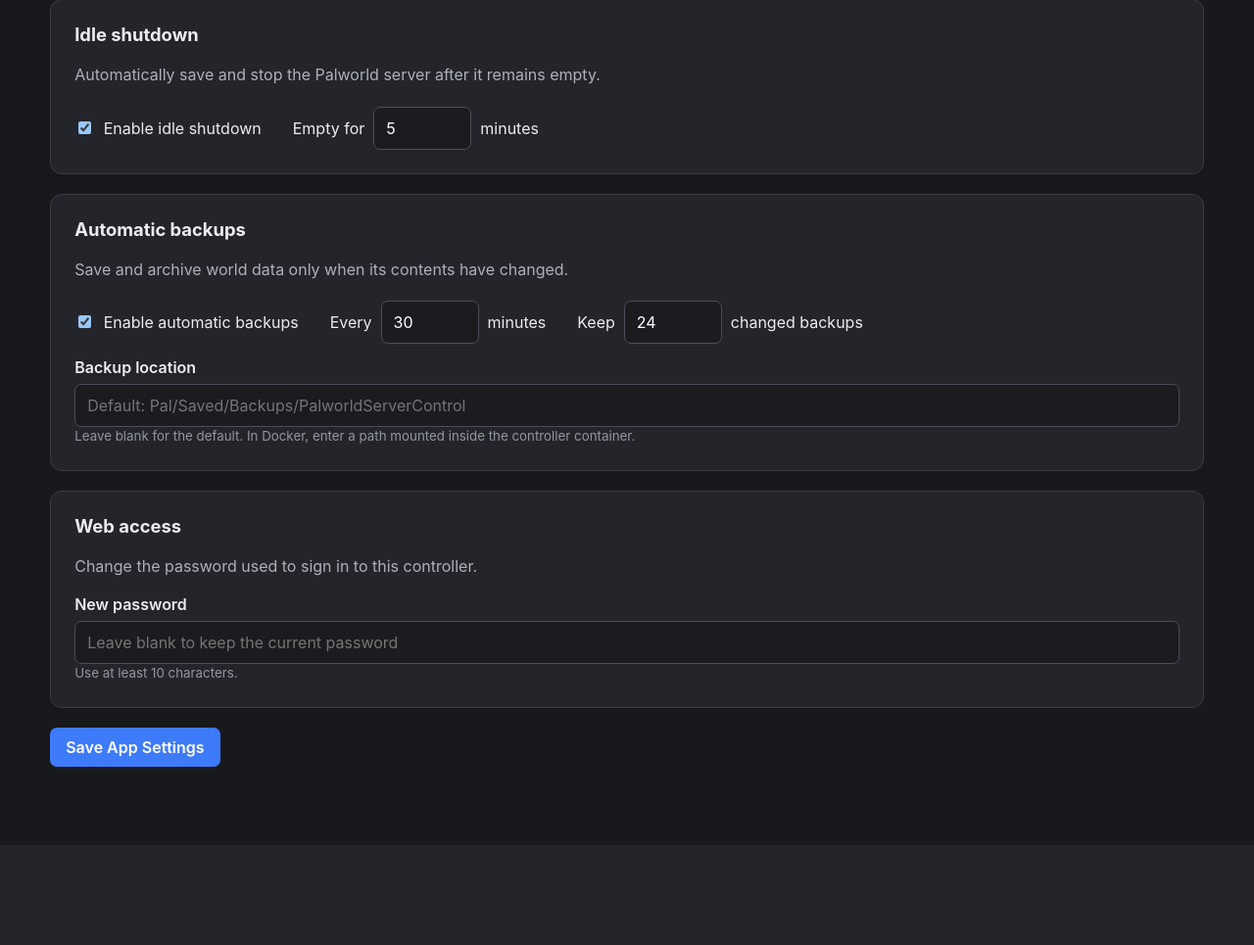
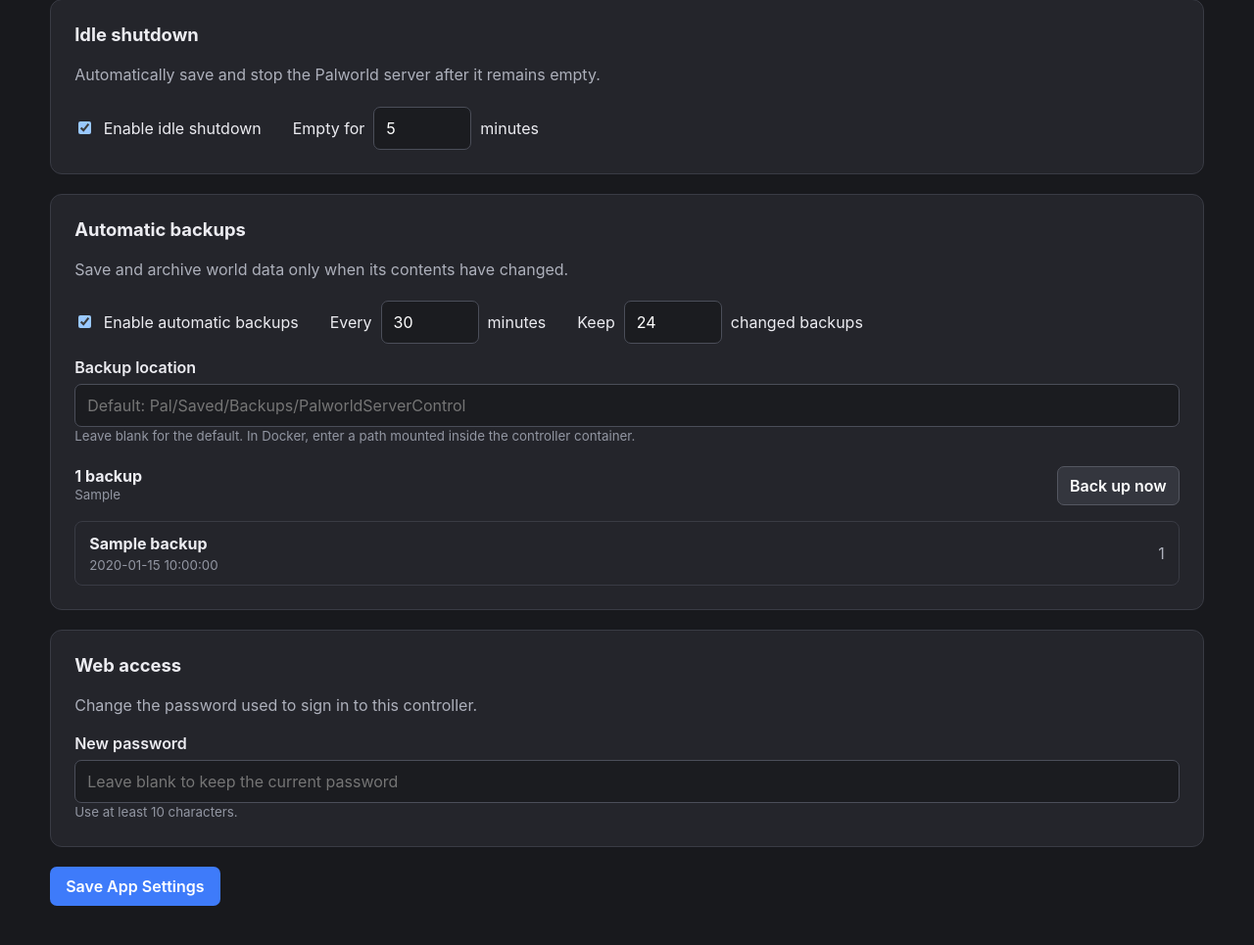
Before and after one commit to boubonming/palworld-server-control, a Python web app: template src/controller/web/templates/app_settings.html in a window 1280 px wide. Shown: the part 217-1182 px from the top of the page at 98% size. Before the commit the page ends 1080 px from the top, so only its background shows below. Run offline with Jinja, Linux system fonts and the light colour scheme; the template is opened without the code that fills it: most values are stand-ins (such as "Sample title", 1, 10 or a date in 2020).

Commit message:
add manual backup option

```diff
--- a/src/controller/web/static/app.css
+++ b/src/controller/web/static/app.css
@@ -262,6 +262,14 @@ fieldset { border: 1px solid #444750; border-radius: 8px; margin-bottom: 20px; }
 button.compact { margin: 0; padding: 9px 12px; }
 .backup-changes { display: grid; gap: 12px; }
 .backup-change { display: grid; grid-template-columns: minmax(180px, .7fr) 1fr 1fr; gap: 14px; border-bottom: 1px solid #393b44; padding-bottom: 12px; overflow-wrap: anywhere; }
+.backup-summary { display: flex; justify-content: space-between; align-items: center; gap: 18px; margin-top: 20px; }
+.backup-summary strong, .backup-entry strong, .backup-entry small { display: block; }
+.backup-list { margin-top: 16px; border: 1px solid #393b44; border-radius: 8px; overflow: hidden; }
+.backup-entry { display: flex; justify-content: space-between; align-items: center; gap: 18px; padding: 12px 14px; overflow-wrap: anywhere; }
+.backup-entry + .backup-entry { border-top: 1px solid #393b44; }
+.backup-entry small { margin-top: 4px; color: #9296a2; }
+.backup-entry > span:last-child { flex: 0 0 auto; color: #adb0bb; }
+.compact-empty-state { margin-top: 16px; padding: 16px; color: #9296a2; }
 .sticky-actions { position: sticky; bottom: 18px; text-align: right; }
 .top-space { margin-top: 20px; }
 @media (max-width: 760px) {
@@ -271,6 +279,7 @@ button.compact { margin: 0; padding: 9px 12px; }
   .grid.two, .settings-grid { grid-template-columns: 1fr; }
   .settings-toolbar, .channel-card, .backup-change { grid-template-columns: 1fr; }
   .settings-secondary-actions, .section-heading { align-items: stretch; flex-direction: column; }
+  .backup-summary, .backup-entry { align-items: stretch; flex-direction: column; }
   .settings-workspace { grid-template-columns: 1fr; }
   .settings-category-nav {
     position: static;
--- a/src/controller/web/templates/app_settings.html
+++ b/src/controller/web/templates/app_settings.html
@@ -39,6 +39,31 @@
     <label for="auto_backup_directory">Backup location</label>
     <input id="auto_backup_directory" name="auto_backup_directory" type="text" value="{{ config.get('auto_backup_directory', '') }}" placeholder="Default: Pal/Saved/Backups/PalworldServerControl">
     <small class="helper-text">Leave blank for the default. In Docker, enter a path mounted inside the controller container.</small>
+    <div class="backup-summary">
+      <div>
+        <strong>{{ backup_count }} backup{{ '' if backup_count == 1 else 's' }}</strong>
+        <small class="helper-text">{{ backup_directory or 'Backup directory is unavailable' }}</small>
+      </div>
+      <button type="submit" class="secondary compact" formaction="{{ url_for('create_backup_now') }}" formnovalidate>Back up now</button>
+    </div>
+    {% if backups %}
+      <div class="backup-list" aria-label="Recent backups">
+        {% for backup in backups[:10] %}
+          <div class="backup-entry">
+            <span>
+              <strong>{{ backup.name }}</strong>
+              <small>{{ backup.modified_at.strftime('%Y-%m-%d %H:%M:%S %Z') }}</small>
+            </span>
+            <span>{{ format_file_size(backup.size) }}</span>
+          </div>
+        {% endfor %}
+      </div>
+      {% if backup_count > 10 %}
+        <small class="helper-text">Showing the 10 most recent backups.</small>
+      {% endif %}
+    {% else %}
+      <div class="empty-state compact-empty-state">No backups found yet.</div>
+    {% endif %}
   </section>
 
   <section class="card">
```
Also changed, not shown: src/controller/web/routes/app_settings.py (+38 -1 lines), src/core/auto_backup.py (+25 -3 lines).
